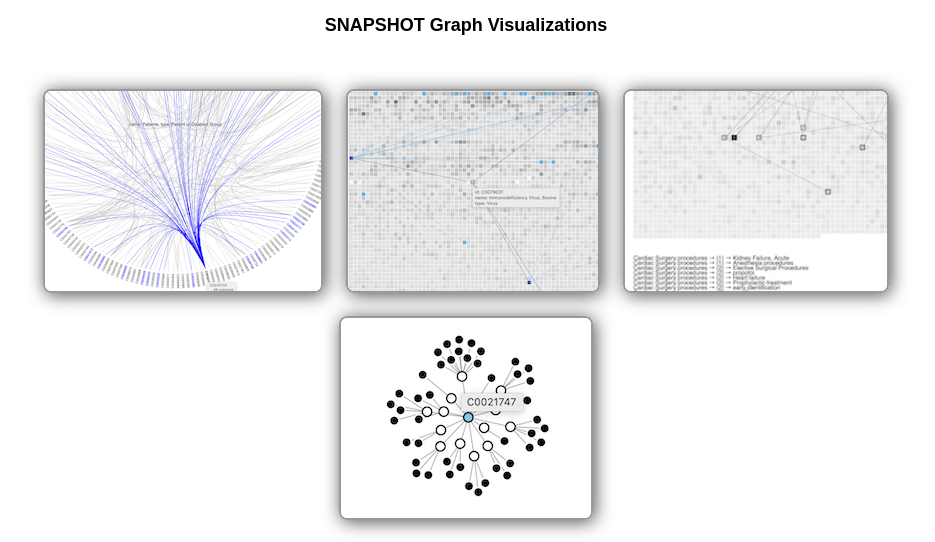
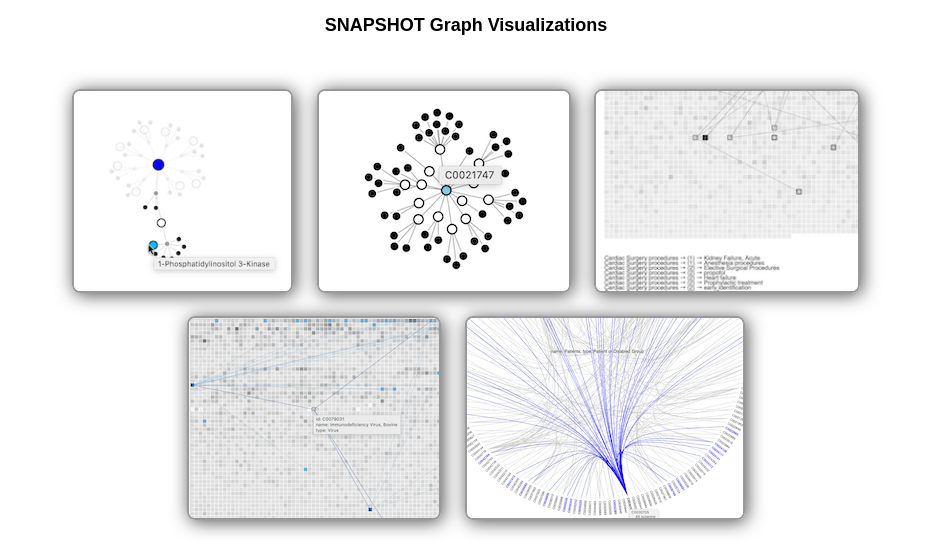
Before and after one commit to ORNL/SnapshotVis, a plain HTML site: page index.html in a window 1280 px wide. Shown: the top 542 px of the page, without its empty margins (174-1109 px from the left). Drawn offline with Linux system fonts and the light colour scheme.

Commit message:
Added link to semantic-ui version on index page

```diff
--- a/index.html
+++ b/index.html
@@ -33,10 +33,13 @@
       <p id="links">
         <br/><br/>
 
+        <a href="./pairs4.html" alt="Force-directed All Pairs Shortest Path Chart"><img class="link" src="./img/semantic-fd-thumb.png" height=200></img></a>
+        <a href="./pairs3.html" alt="Force-directed All Pairs Shortest Path Chart"><img class="link" src="./img/fd-thumb.png" height=200></img></a>
+        <a href="./pairs.html" alt="All Pairs Shortest Path Matrix Chart"><img class="link" src="./img/pairs-thumb.png" height=200></img></a><br/>
+        <a href="./matrix.html" alt="Node Matrix Chart"><img class="link" src="./img/matrix-thumb.png" height=200></img></a>
         <a href="./edgebundle.html" alt="Hierarchical Edge Bundle Chart"><img class="link" src="./img/edgebundle-thumb.png" height=200></img></a>
-        <a href="./matrix.html" alt="Node Matrix Chart"><img class="link" src="./img/matrix-thumb.png" height=200></img></a>
-        <a href="./pairs.html" alt="All Pairs Shortest Path Matrix Chart"><img class="link" src="./img/pairs-thumb.png" height=200></img></a><br/>
-        <a href="./pairs3.html" alt="Force-directed All Pairs Shortest Path Chart"><img class="link" src="./img/fd-thumb.png" height=200></img></a>
+
+
       </p>
 
       <div id="logo">
```
Also changed, not shown: img/semantic-fd-thumb.png (added).
